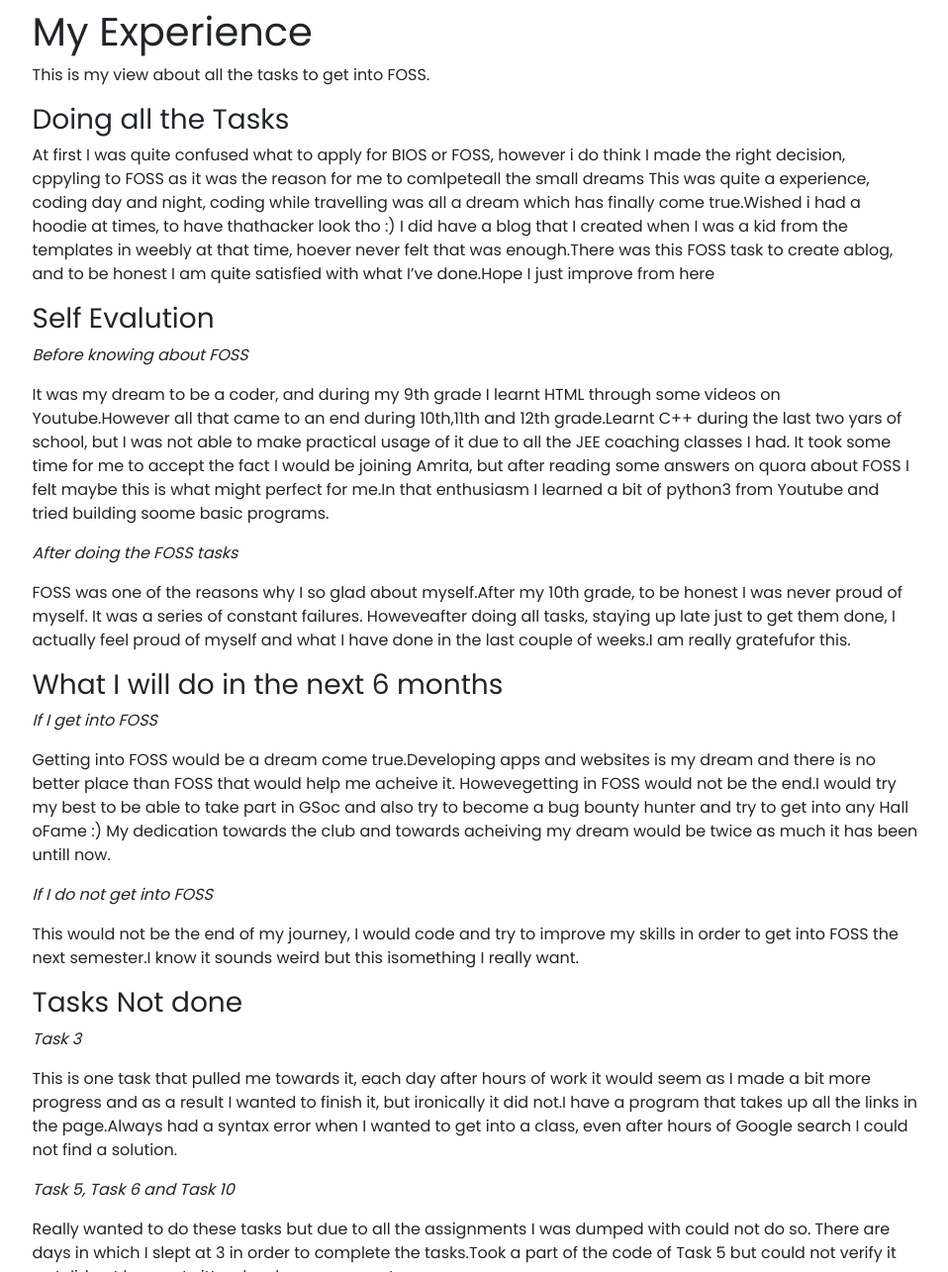
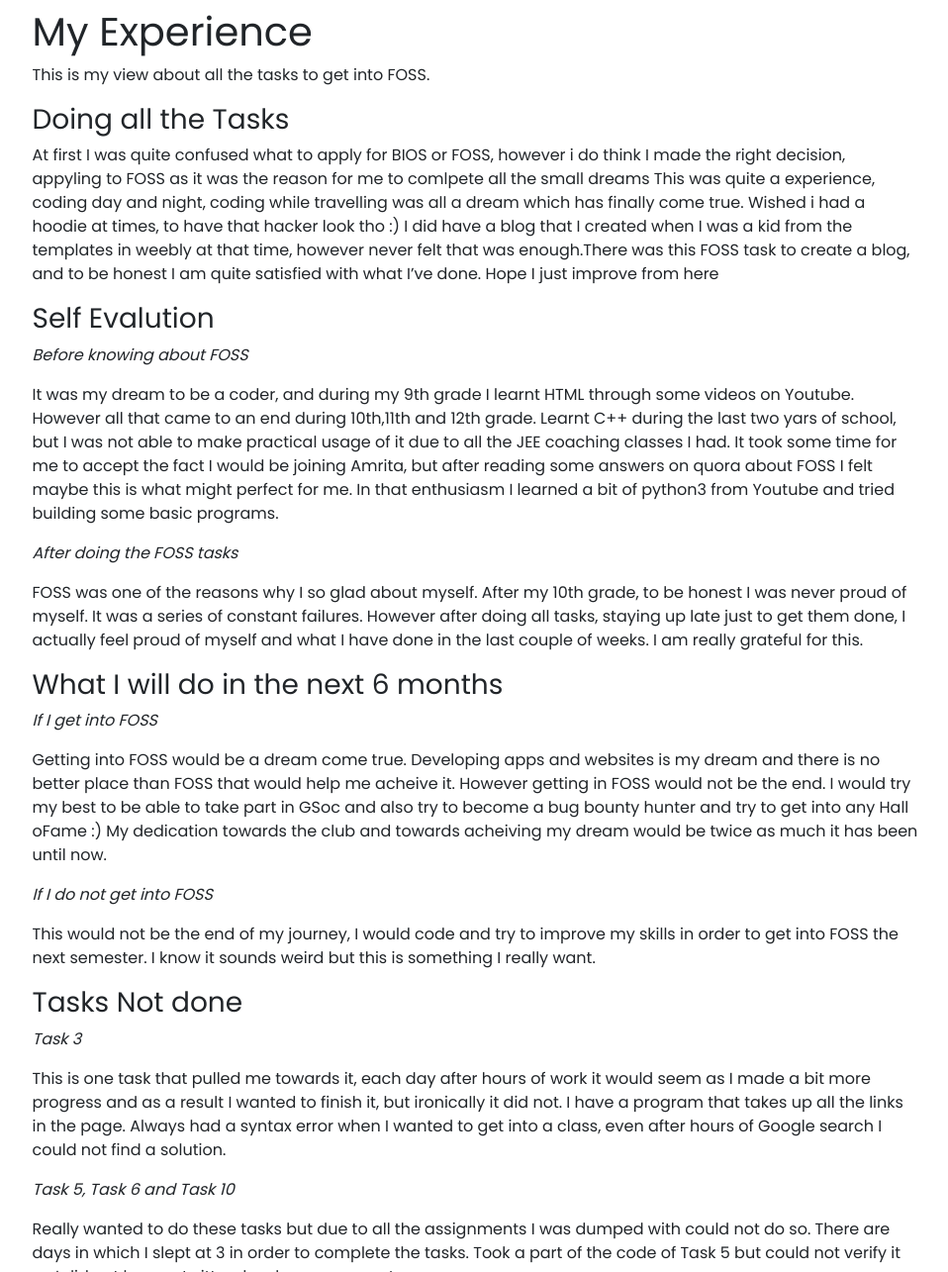
Before and after one commit to SkaarFacee/skaarfacee.github.io, a Jekyll site: the page built from _posts/2019-07-09-amFOSS-tasks.md, in a window 1280 px wide and 1400 px high, scrolled down 512 px, cut to the strip 115-1400 px from the top of the window. Shown: the whole strip at 99% size, without its empty margins (160-1118 px from the left). Built offline with Jekyll 4.4.1, drawn with Linux system fonts in a browser that asks for light colours; nearby versions of some CDN libraries; our own code applies the rules of GitHub Pages for plain Markdown files; some of the changed text lies outside the part shown.

Commit message:
Update 2019-07-09-amFOSS-tasks.md

```diff
--- a/_posts/2019-07-09-amFOSS-tasks.md
+++ b/_posts/2019-07-09-amFOSS-tasks.md
@@ -16,40 +16,40 @@ This is my view about all the tasks to get into FOSS.
 
 ### Doing all the Tasks
 
-At first I was quite confused what to apply for BIOS or FOSS, however i do think I made the right decision, cppyling to FOSS as it was the reason for me to comlpeteall the small dreams
-This was quite a experience, coding day and night, coding while travelling was all a dream which has finally come true.Wished i had a hoodie at times, to have thathacker look tho :)
-I did have a blog that I created when I was a kid from the templates in weebly at that time, hoever never felt that was enough.There was this FOSS task to create ablog, and to be honest I am quite satisfied with what I've done.Hope I just improve from here
+At first I was quite confused what to apply for BIOS or FOSS, however i do think I made the right decision, appyling to FOSS as it was the reason for me to comlpete all the small dreams
+This was quite a experience, coding day and night, coding while travelling was all a dream which has finally come true. Wished i had a hoodie at times, to have that hacker look tho :)
+I did have a blog that I created when I was a kid from the templates in weebly at that time, however never felt that was enough.There was this FOSS task to create a blog, and to be honest I am quite satisfied with what I've done. Hope I just improve from here
 
 ### Self Evalution
 
 *Before knowing about FOSS*
 
-It was my dream to be a coder, and during my 9th grade I learnt HTML through some videos on Youtube.However all that came to an end during 10th,11th and 12th grade.Learnt C++ during the last two yars of school, but I was not able to make practical usage of it due to all the JEE coaching classes I had.
-It took some time for me to accept the fact I would be joining Amrita, but after reading some answers on quora about FOSS I felt maybe this is what might perfect for me.In that enthusiasm I learned a bit of python3 from Youtube and tried building soome basic programs.
+It was my dream to be a coder, and during my 9th grade I learnt HTML through some videos on Youtube. However all that came to an end during 10th,11th and 12th grade. Learnt C++ during the last two yars of school, but I was not able to make practical usage of it due to all the JEE coaching classes I had.
+It took some time for me to accept the fact I would be joining Amrita, but after reading some answers on quora about FOSS I felt maybe this is what might perfect for me. In that enthusiasm I learned a bit of python3 from Youtube and tried building some basic programs.
 
 *After doing the FOSS tasks*
 
-FOSS was one of the reasons why I so glad about myself.After my 10th grade, to be honest I was never proud of myself. It was a series of constant failures. Howeveafter doing all tasks, staying up late just to get them done, I actually feel proud of myself and what I have done in the last couple of weeks.I am really gratefufor this.
+FOSS was one of the reasons why I so glad about myself. After my 10th grade, to be honest I was never proud of myself. It was a series of constant failures. However after doing all tasks, staying up late just to get them done, I actually feel proud of myself and what I have done in the last couple of weeks. I am really grateful for this.
 
 ### What I will do in the next 6 months
 
 *If I get into FOSS*
 
-Getting into FOSS would be a dream come true.Developing apps and websites is my dream and there is no better place than FOSS that would help me acheive it. Howevegetting in FOSS would not be the end.I would try my best to be able to take part in GSoc and also try to become a bug bounty hunter and try to get into any Hall oFame :) My dedication towards the club and towards acheiving my dream would be twice as much it has been untill now.
+Getting into FOSS would be a dream come true. Developing apps and websites is my dream and there is no better place than FOSS that would help me acheive it. However getting in FOSS would not be the end. I would try my best to be able to take part in GSoc and also try to become a bug bounty hunter and try to get into any Hall oFame :) My dedication towards the club and towards acheiving my dream would be twice as much it has been until now.
 
 *If I do not get into FOSS*
 
-This would not be the end of my journey, I would code and try to improve my skills in order to get into FOSS the next semester.I know it sounds weird but this isomething I really want.
+This would not be the end of my journey, I would code and try to improve my skills in order to get into FOSS the next semester. I know it sounds weird but this is something I really want.
 
 ### Tasks Not done
 
 *Task 3*
 
-This is one task that pulled me towards it, each day after hours of work it would seem as I made a bit more progress and as a result I wanted to finish it, but ironically it did not.I have a program that takes up all the links in the page.Always had a syntax error when I wanted to get into a class, even after hours of Google search I could not find a solution.
+This is one task that pulled me towards it, each day after hours of work it would seem as I made a bit more progress and as a result I wanted to finish it, but ironically it did not. I have a program that takes up all the links in the page. Always had a syntax error when I wanted to get into a class, even after hours of Google search I could not find a solution.
 
 *Task 5, Task 6 and Task 10*
 
-Really wanted to do these tasks but due to all the assignments I was dumped with could not do so. There are days in which I slept at 3 in order to complete the tasks.Took a part of the code of Task 5 but could not verify it as I did not have a twitter developers account.
+Really wanted to do these tasks but due to all the assignments I was dumped with could not do so. There are days in which I slept at 3 in order to complete the tasks. Took a part of the code of Task 5 but could not verify it as I did not have a twitter developers account.
 
 *Task 4*
 
```
